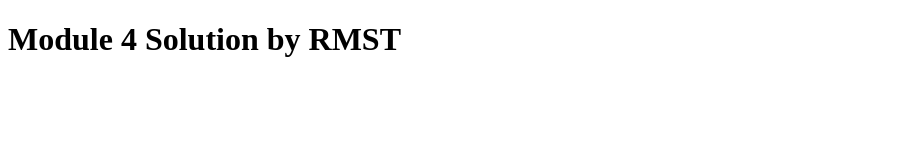
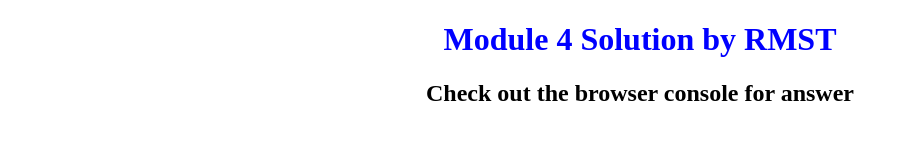
Before and after one commit to Sandunrmst/module4-solution, a plain HTML site: page index.html in a window 1280 px wide. Shown: the whole page, without its empty margins (0-909 px from the left). Drawn offline with Linux system fonts and the light colour scheme.

Commit message:
Check out the browser console

```diff
--- a/index.html
+++ b/index.html
@@ -8,6 +8,7 @@
   <script src="script.js"></script>
 </head>
 <body>
-  <h1>Module 4 Solution by RMST</h1>
+  <h1 style="text-align:center; color: blue; ">Module 4 Solution by RMST</h1>
+  <h2 style="text-align:center;">Check out the browser console for answer</h2>
 </body>
 </html>
```
